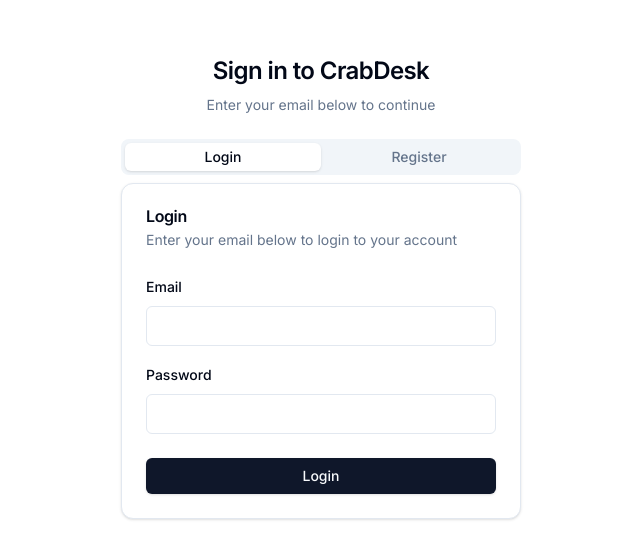
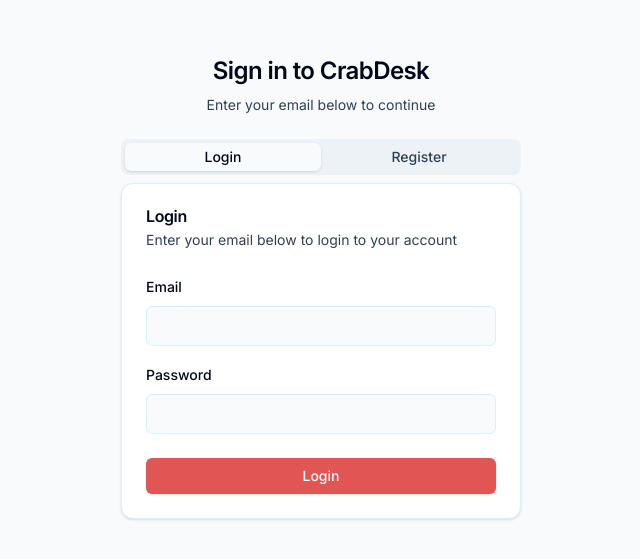
Before and after one commit to Minigeee/crabdesk, a Next.js app: page /login in a window 1280 px wide. Shown: the part 113-672 px from the top of the page, without its empty margins (319-959 px from the left). Built offline with nearby package versions, Linux system fonts and the light colour scheme.

Commit message:
added color theme

```diff
--- a/src/app/dashboard/layout.tsx
+++ b/src/app/dashboard/layout.tsx
@@ -2,6 +2,7 @@
 import { Header } from '@/components/layout/header';
 import { MainNav } from '@/components/layout/main-nav';
 import { MobileNav } from '@/components/layout/mobile-nav';
+import { Anchor } from 'lucide-react';
 
 export default function DashboardLayout({
   children,
@@ -13,9 +14,14 @@
       <div className='flex min-h-screen'>
         {/* Desktop Sidebar */}
         <aside className='hidden w-64 flex-col border-r bg-background md:flex'>
-          <div className='p-6'>
-            <h2 className='text-lg font-semibold'>CrabDesk</h2>
+          {/* Logo Section */}
+          <div className='flex items-center p-6'>
+            <Anchor className='mr-2 h-6 w-6 animate-[wave_4s_ease-in-out_infinite] text-primary stroke-3' />
+            <h1 className='bg-gradient-to-r from-primary to-secondary bg-clip-text text-xl font-bold text-transparent'>
+              CrabDesk
+            </h1>
           </div>
+
           <div className='flex-1 px-4'>
             <MainNav />
           </div>
--- a/src/app/globals.css
+++ b/src/app/globals.css
@@ -2,63 +2,59 @@
 @tailwind components;
 @tailwind utilities;
 
-body {
-  font-family: Arial, Helvetica, sans-serif;
-}
-
 @layer base {
   :root {
-    --background: 0 0% 100%;
+    --background: 210 35% 98%;
     --foreground: 222.2 84% 4.9%;
     --card: 0 0% 100%;
     --card-foreground: 222.2 84% 4.9%;
     --popover: 0 0% 100%;
     --popover-foreground: 222.2 84% 4.9%;
-    --primary: 222.2 47.4% 11.2%;
+    --primary: 0 71% 61%;
     --primary-foreground: 210 40% 98%;
-    --secondary: 210 40% 96.1%;
-    --secondary-foreground: 222.2 47.4% 11.2%;
-    --muted: 210 40% 96.1%;
-    --muted-foreground: 215.4 16.3% 46.9%;
-    --accent: 210 40% 96.1%;
-    --accent-foreground: 222.2 47.4% 11.2%;
+    --secondary: 200 92% 45%;
+    --secondary-foreground: 210 40% 98%;
+    --muted: 210 40% 95%;
+    --muted-foreground: 210 25% 25%;
+    --accent: 210 40% 95%;
+    --accent-foreground: 210 25% 25%;
     --destructive: 0 84.2% 60.2%;
     --destructive-foreground: 210 40% 98%;
-    --border: 214.3 31.8% 91.4%;
-    --input: 214.3 31.8% 91.4%;
-    --ring: 222.2 84% 4.9%;
-    --chart-1: 12 76% 61%;
-    --chart-2: 173 58% 39%;
-    --chart-3: 197 37% 24%;
-    --chart-4: 43 74% 66%;
-    --chart-5: 27 87% 67%;
+    --border: 200 95% 92%;
+    --input: 200 95% 92%;
+    --ring: 200 92% 45%;
+    --chart-1: 200 92% 45%;
+    --chart-2: 0 71% 61%;
+    --chart-3: 6 96% 61%;
+    --chart-4: 24 20% 85%;
+    --chart-5: 187 75% 64%;
     --radius: 0.5rem;
   }
   .dark {
-    --background: 222.2 84% 4.9%;
+    --background: 222 47% 11%;
     --foreground: 210 40% 98%;
-    --card: 222.2 84% 4.9%;
+    --card: 222 47% 11%;
     --card-foreground: 210 40% 98%;
-    --popover: 222.2 84% 4.9%;
+    --popover: 222 47% 11%;
     --popover-foreground: 210 40% 98%;
-    --primary: 210 40% 98%;
-    --primary-foreground: 222.2 47.4% 11.2%;
-    --secondary: 217.2 32.6% 17.5%;
+    --primary: 0 71% 51%;
+    --primary-foreground: 210 40% 98%;
+    --secondary: 200 92% 35%;
     --secondary-foreground: 210 40% 98%;
-    --muted: 217.2 32.6% 17.5%;
-    --muted-foreground: 215 20.2% 65.1%;
-    --accent: 217.2 32.6% 17.5%;
-    --accent-foreground: 210 40% 98%;
+    --muted: 210 20% 25%;
+    --muted-foreground: 210 5% 65%;
+    --accent: 210 20% 25%;
+    --accent-foreground: 210 5% 65%;
     --destructive: 0 62.8% 30.6%;
     --destructive-foreground: 210 40% 98%;
-    --border: 217.2 32.6% 17.5%;
-    --input: 217.2 32.6% 17.5%;
-    --ring: 212.7 26.8% 83.9%;
-    --chart-1: 220 70% 50%;
-    --chart-2: 160 60% 45%;
-    --chart-3: 30 80% 55%;
-    --chart-4: 280 65% 60%;
-    --chart-5: 340 75% 55%;
+    --border: 200 50% 18%;
+    --input: 200 50% 18%;
+    --ring: 200 92% 35%;
+    --chart-1: 200 92% 35%;
+    --chart-2: 0 71% 51%;
+    --chart-3: 6 96% 51%;
+    --chart-4: 24 20% 65%;
+    --chart-5: 187 75% 44%;
   }
 }
 
@@ -70,3 +66,18 @@
     @apply bg-background text-foreground;
   }
 }
+
+@layer utilities {
+  @keyframes wave {
+    0% {
+      background-position: 0 0;
+    }
+    100% {
+      background-position: 24px 0;
+    }
+  }
+
+  .animate-wave {
+    animation: wave 2s linear infinite;
+  }
+}
```
Also changed, not shown: src/components/layout/main-nav.tsx (+33 -7 lines).
